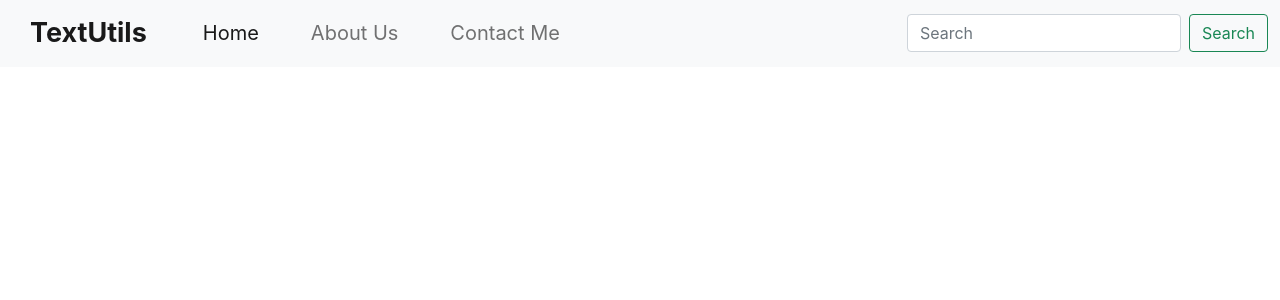
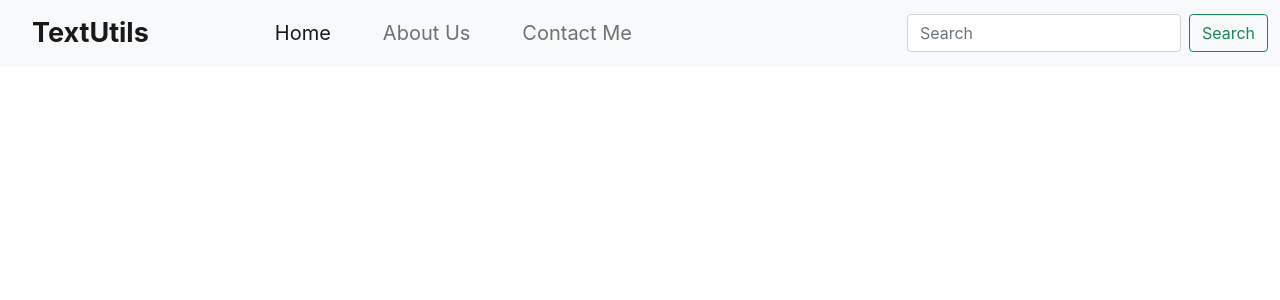
Before and after one commit to Rohan-Shingade/React-CodeWithHarry-Revise, a React (Create React App) app in the folder textutils/: page / in a window 1280 px wide. Shown: the top 300 px of the page. Built offline with nearby package versions, Linux system fonts and the light colour scheme.

Commit message:
navbar style modified

```diff
--- a/textutils/src/Components/Navbar.css
+++ b/textutils/src/Components/Navbar.css
@@ -1,7 +1,7 @@
 .navbar-brand {
   font-weight: bold;
   font-size: 27px;
-  margin: 0 30px 0 18px;
+  margin: 0 100px 0 20px;
 }
 
 ul li {
```
